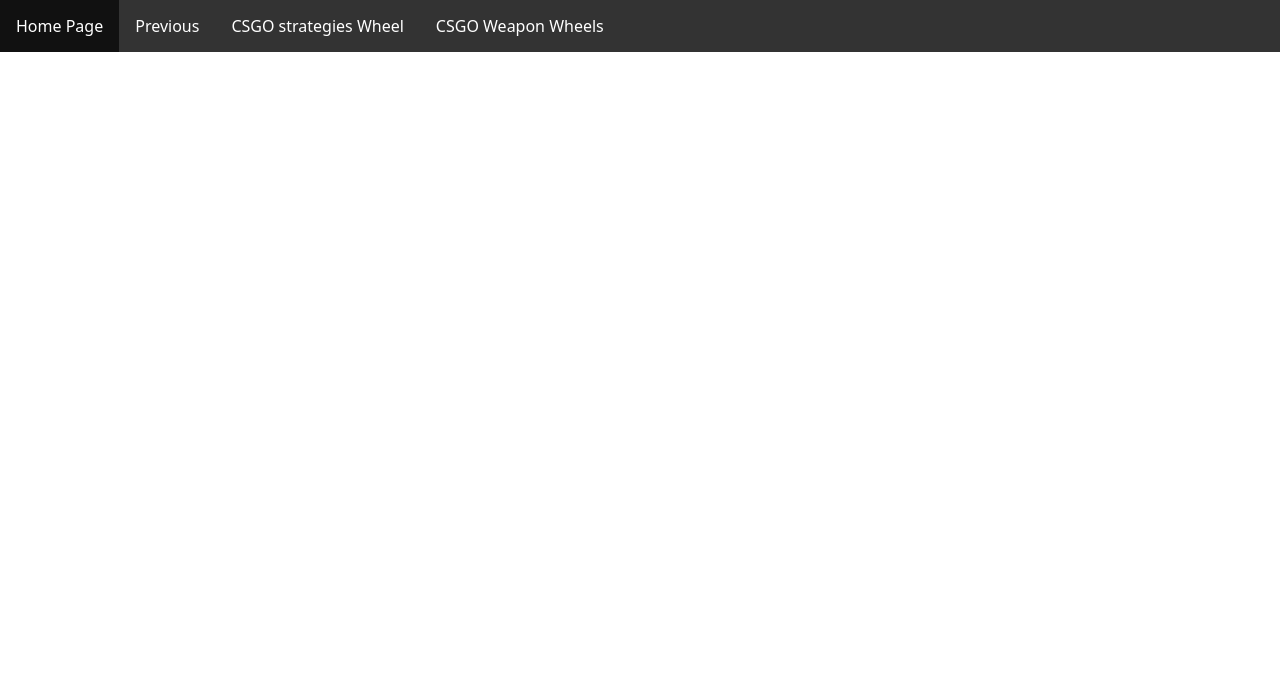
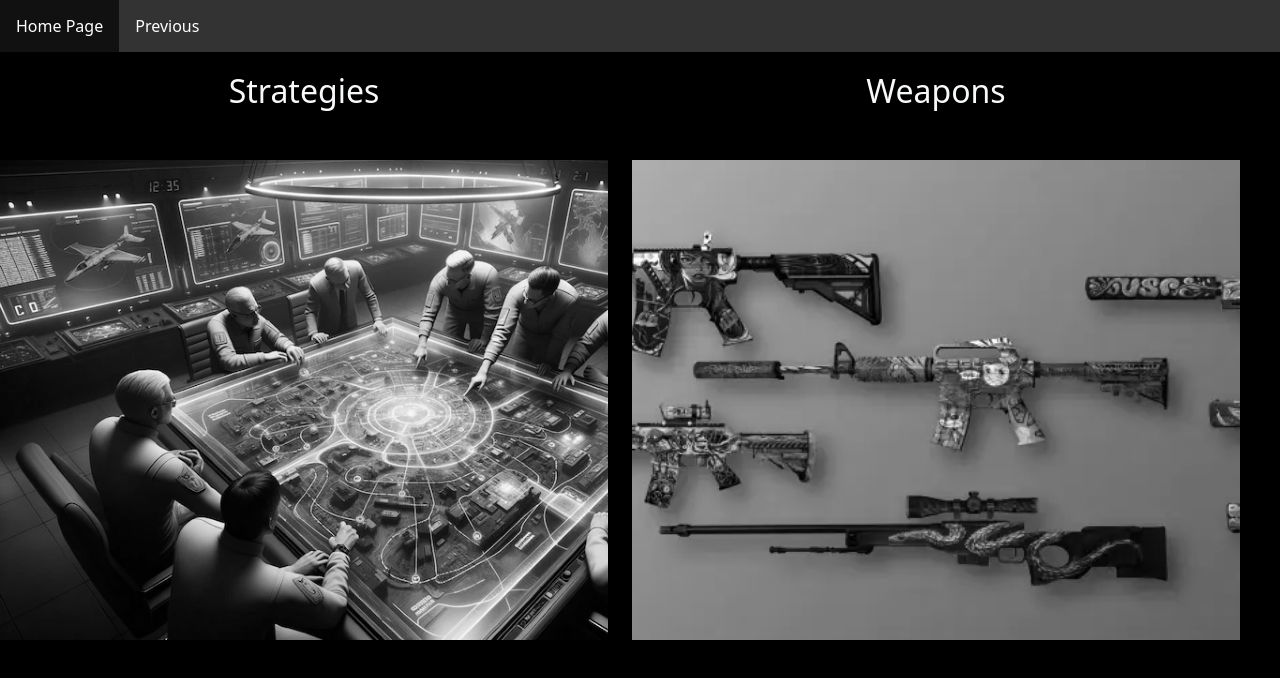
Before and after one commit to SenSeyZz/Selectionwheels-, a Next.js app: page /counter-strike/Wheels in a window 1280 px wide. Shown: the top 678 px of the page. Built offline with nearby package versions, Linux system fonts and the light colour scheme.

Commit message:
fixed layout of UI but idk why/how it works

```diff
--- a/src/counter-strike/wheels/csWheels.js
+++ b/src/counter-strike/wheels/csWheels.js
@@ -1,18 +1,53 @@
 import Link from 'next/link';
+import fadeIn from '../../fadeIn';
 
 export default function App() {
-
+  fadeIn()
   return (
-    <div>
-      <div>
+    <div className="container-fluid black-bg"  style={{ height: '100vh' }}>
+        <div>
       <ul>
         <li><Link href="/"> Home Page </Link></li>
         <li><Link href="/counter-strike/">Previous </Link></li>
-        <li><Link href="/counter-strike/Wheels/stratWheels/"> CSGO strategies Wheel </Link></li>
-        <li><Link href="/counter-strike/Wheels/weaponWheels"> CSGO Weapon Wheels </Link></li>
       </ul>
       </div>
+      <div className="row">
 
+
+        <div className="col-md-6" style={{ height: '60vh' }}>
+          <h2 className='text-center text-light'>Strategies</h2>
+          <Link href="/counter-strike/Wheels/stratWheels/">
+
+            <div className="left-container grayscale" style={{
+              backgroundImage: 'url(/csImages/strategy.webp)',
+              backgroundSize: 'cover',
+              height: '100%',
+              width:"100%"
+              }}>
+            </div>
+
+          </Link>
+
+        </div>
+
+        <div className="col-md-6">
+          <h2 className='text-center text-light'>Weapons</h2>
+          <Link href="/counter-strike/Wheels/weaponWheels">
+            <div  className="right-container grayscale fun-wheel" style={{
+              backgroundImage: 'url(/csImages/weapons.webp)',
+              backgroundSize: 'cover',
+              backgroundPosition: 'center',
+              height: '100%',
+              width: "100%"
+              }}>
+            </div>
+
+          </Link>
+
+
+
+        </div>
+      </div>
     </div>
   );
 }
--- a/src/styles.css
+++ b/src/styles.css
@@ -115,7 +115,6 @@ li a:hover {
 
 .left-container{
   margin-top: 50px;
-  margin-left: -300px ;
   transition: transform 0.3s ease-in-out;
   visibility: hidden;
 }
@@ -126,9 +125,17 @@ li a:hover {
 
 .right-container{
   margin-top: 50px;
-  margin-right: -300px ;
   transition: transform 0.3s ease-in-out;
   visibility: hidden;
+}
+
+
+@media (max-width: 768px) {
+  .left-container,
+  .right-container {
+    margin-left: 0;
+    margin-right: 0;
+  }
 }
 
 .right-container:hover {
```
Also changed, not shown: src/App.js (+12 -8 lines), src/counter-strike/cs.js (+9 -11 lines), src/counter-strike/utility/utilityIndex.js (+6 -4 lines), public/csImages/strategy.webp (added), public/csImages/weapons.webp (added).
